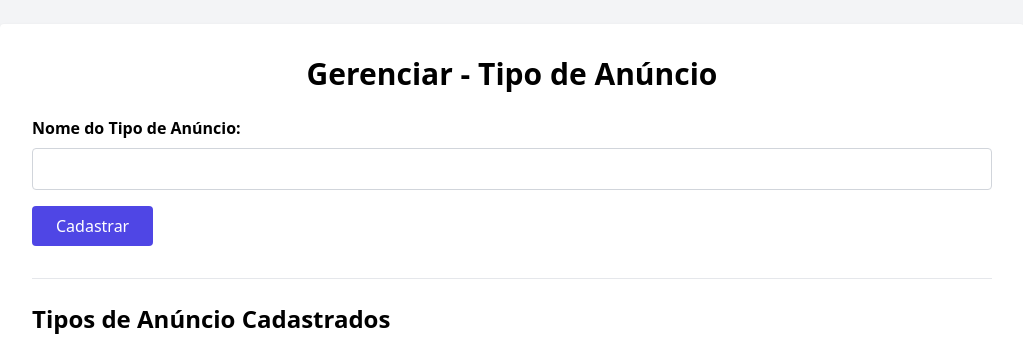
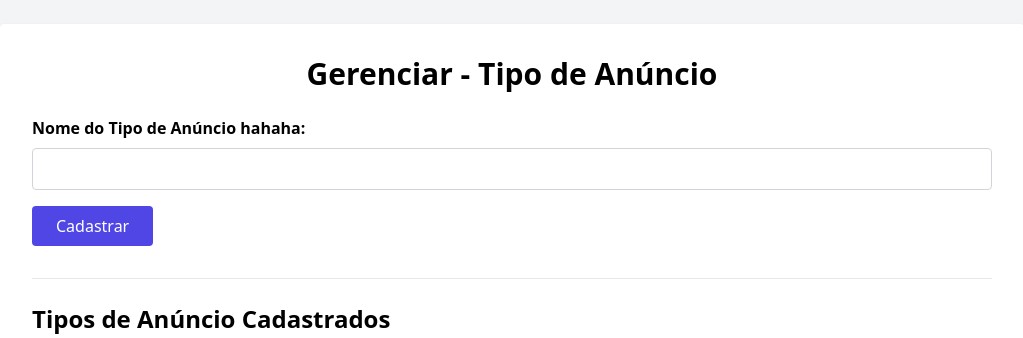
Before and after one commit to TGCodinhoto/vamos_sair_hoje, a PHP site: page /views/form_tipoanuncio.php in a window 1280 px wide. Shown: the top 338 px of the page, without its empty margins (128-1151 px from the left). Run offline with PHP 8.4, Linux system fonts and the light colour scheme; data that the repository does not hold is empty; some libraries are stand-ins or nearby versions.

Commit message:
Update form_tipoanuncio.php

```diff
--- a/views/form_tipoanuncio.php
+++ b/views/form_tipoanuncio.php
@@ -48,7 +48,7 @@ $tiposAnuncio = listarTiposAnuncio();
                 <input type="hidden" name="id" value="<?= htmlspecialchars($anuncioParaEditar['tipoanuncioid']) ?>" />
             <?php endif; ?>
 
-            <label for="tipoanuncionome" class="block font-semibold mb-2">Nome do Tipo de Anúncio:</label>
+            <label for="tipoanuncionome" class="block font-semibold mb-2">Nome do Tipo de Anúncio hahaha:</label>
             <input type="text" id="tipoanuncionome" name="tipoanuncionome" required
                 value="<?= $anuncioParaEditar ? htmlspecialchars($anuncioParaEditar['tipoanuncionome']) : '' ?>"
                 class="w-full border border-gray-300 rounded p-2 mb-4 focus:outline-none focus:ring-2 focus:ring-indigo-500" />
```
